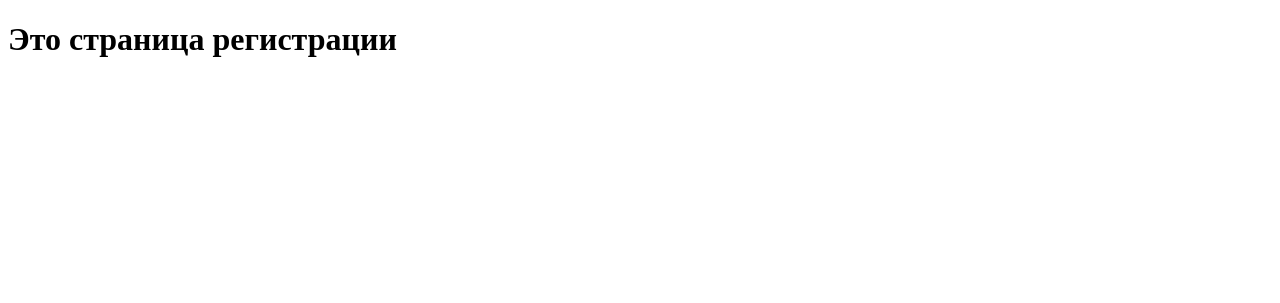
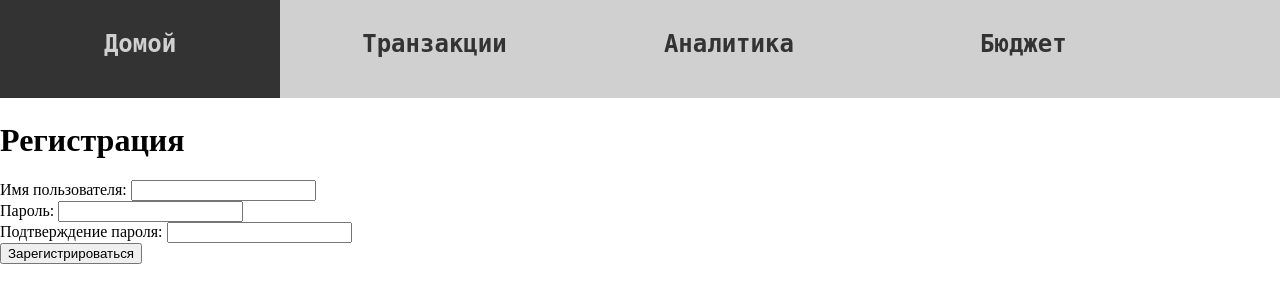
Before and after one commit to vivatttt/Bot-Accountant, a Flask app: page /register in a window 1280 px wide. Shown: the top 303 px of the page. Run offline with Flask 3, Linux system fonts and the light colour scheme.

Commit message:
1st commit

```diff
--- a/app/templates/register_page.html
+++ b/app/templates/register_page.html
@@ -1,13 +1,24 @@
-<!DOCTYPE html>
-<html lang="en">
-<head>
-    <meta charset="UTF-8">
-    <meta name="viewport" content="width=device-width, initial-scale=1.0">
-    <title>registration</title>
-</head>
-<body>
+{% extends "layout.html" %}
 
-    <h1>Это страница регистрации</h1>
+{% block title %}{% endblock title %}
 
-</body>
-</html>
+{% block content %}
+
+
+<h1>Регистрация</h1>
+<form action="register.php" method="post">
+    <label for="username">Имя пользователя:</label>
+    <input type="text" id="username" name="username">
+    <br>
+    <label for="password">Пароль:</label>
+    <input type="password" id="password" name="password">
+    <br>
+    <label for="password_confirmation">Подтверждение пароля:</label>
+    <input type="password" id="password_confirmation" name="password_confirmation">
+    <br>
+    <input type="submit" value="Зарегистрироваться">
+</form>
+
+
+
+{% endblock content %}
```
